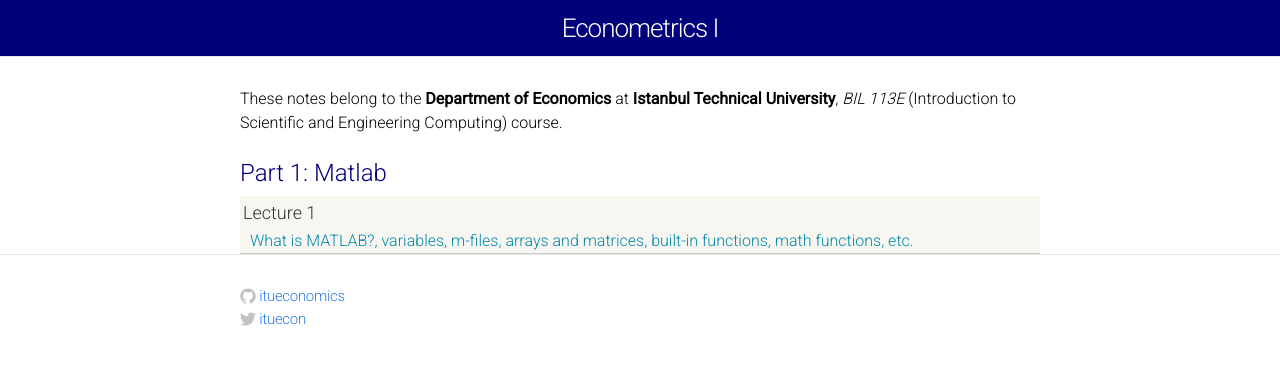
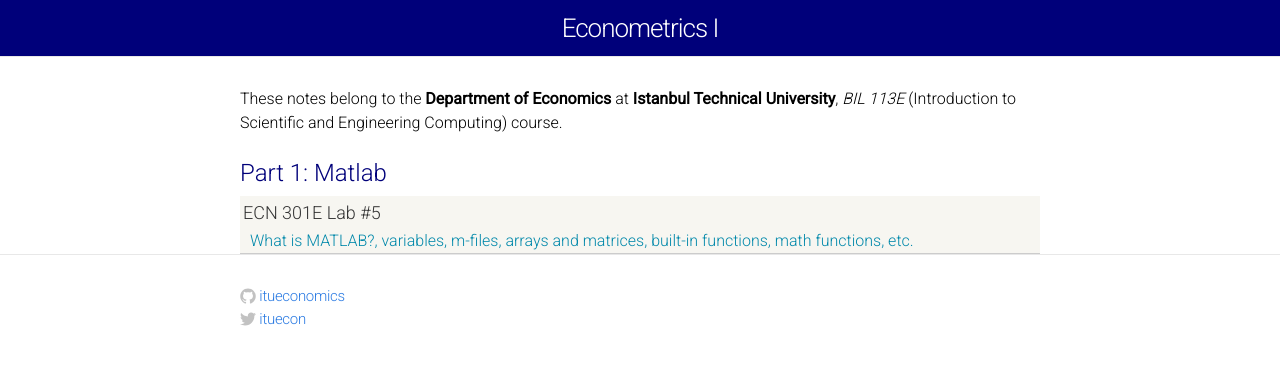
Before and after one commit to itueconomics/ecn301e, a Jekyll site: the page built from index.html, in a window 1280 px wide. Shown: the top 365 px of the page. Built offline with Jekyll 4.4.1, drawn with Linux system fonts in a browser that asks for light colours.

Commit message:
Update index.html

```diff
--- a/index.html
+++ b/index.html
@@ -11,8 +11,8 @@ layout: default
 
     <div class="module-header">Part 1: Matlab</div>
      <div class="materials-item">
-      <a href="ECN 301E Lab#5.html">
-        Lecture 1
+      <a href="ECN 301E Lab #5.html">
+        ECN 301E Lab #5
       </a>
       <div class="kw">
         What is MATLAB?, variables, m-files, arrays and matrices, built-in functions, math functions, etc.
```
